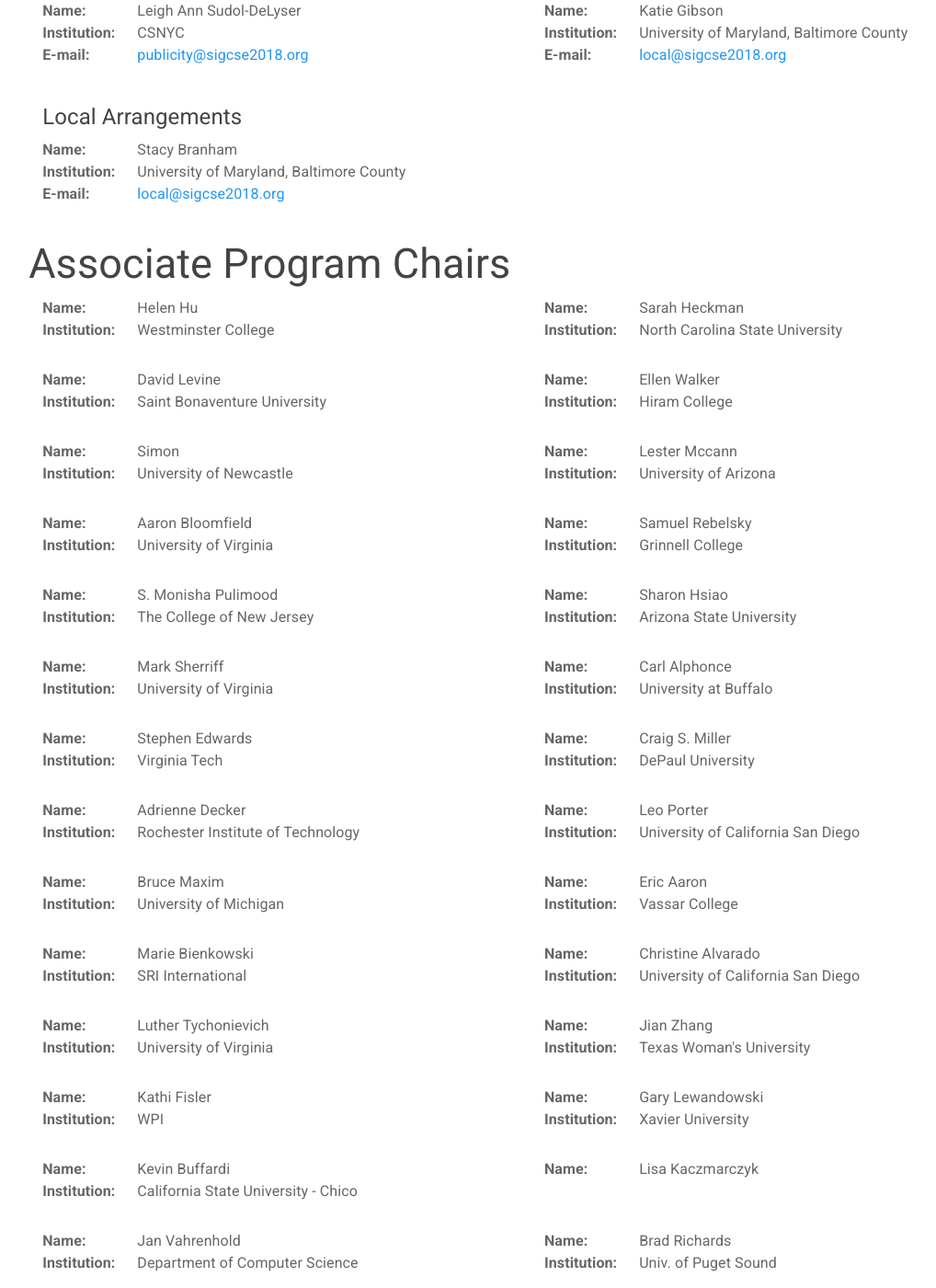
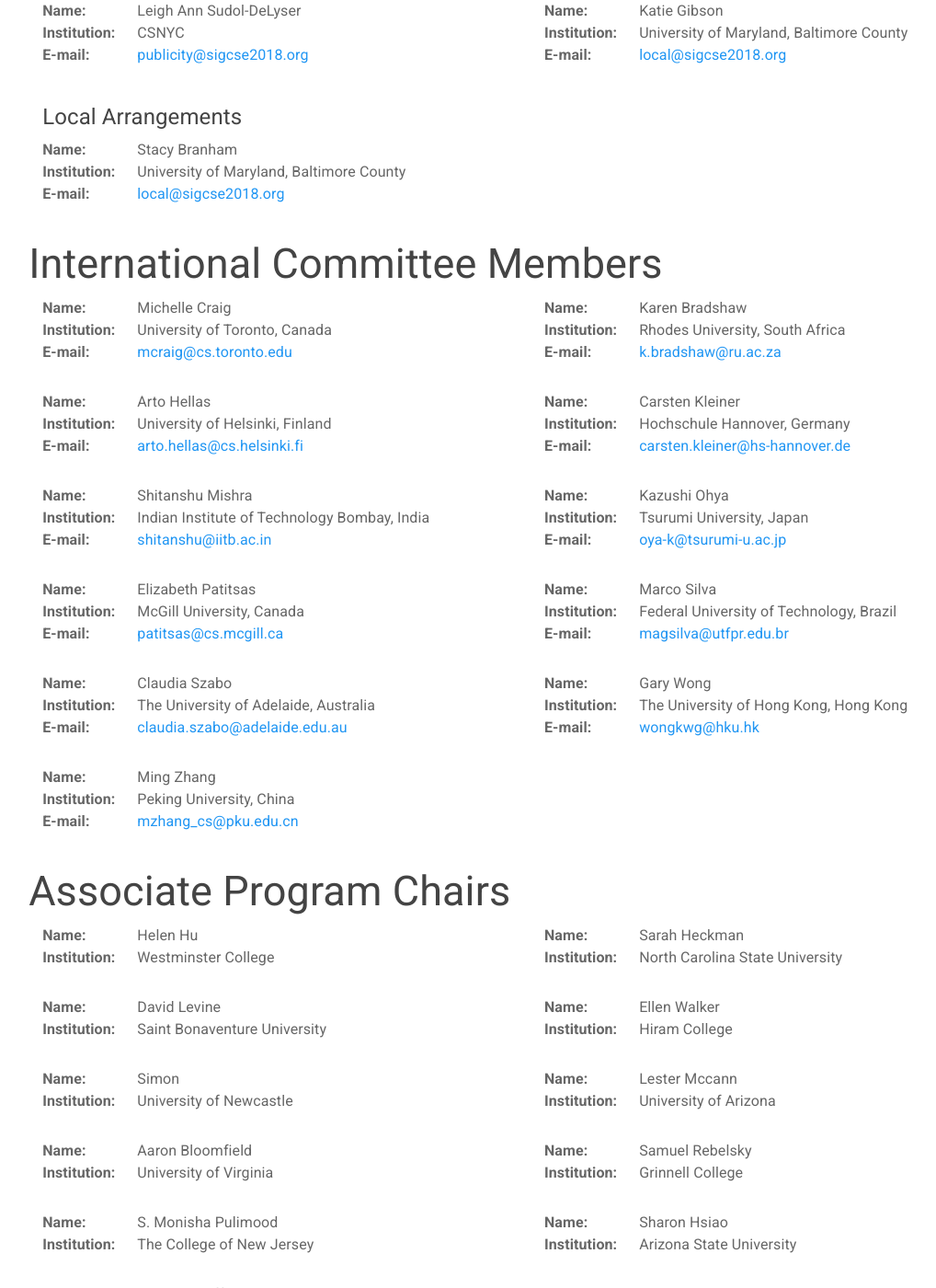
Before and after one commit to sigcsets/sigcse2018, a Jekyll site: the page built from info/committees.md, in a window 1280 px wide and 1400 px high, scrolled down 3592 px. Shown: the whole window at 92% size, without its empty margins (63-1081 px from the left). Built offline with Jekyll 4.4.1, drawn with Linux system fonts in a browser that asks for light colours.

Commit message:
update to international comm.

```diff
--- a/_data/committees.yaml
+++ b/_data/committees.yaml
@@ -228,59 +228,52 @@
     email: local@sigcse2018.org
 
 
-# - name: International Committee Members
-#   members:
-#     - name: "Craig Anslow"
-#       inst: "Middlesex University, United Kingdom"
-#       email: "c.anslow@mdx.ac.uk"
+- name: International Committee Members
+  members:
 
-#     - name: "Karen Bradshaw"
-#       inst: "Rhodes University, South Africa"
-#       email: "k.bradshaw@ru.ac.za"
+  - name: Michelle Craig
+    inst: University of Toronto, Canada
+    email: mcraig@cs.toronto.edu
 
-#     - name: "Paul Denny"
-#       inst: "The University of Auckland, New Zealand"
-#       email: "paul@cs.auckland.ac.nz"
+  - name: Karen Bradshaw
+    inst: Rhodes University, South Africa
+    email:	k.bradshaw@ru.ac.za
 
-#     - name: "Daniel Fokum"
-#       inst: "The University of the West Indies, Jamaica"
-#       email: "daniel.fokum@uwimona.edu.jm"
+  - name: Arto Hellas
+    inst: University of Helsinki, Finland
+    email: arto.hellas@cs.helsinki.fi
 
-#     - name: "Mehdi Jazayeri"
-#       inst: "University of Italian Switzerland, Switzerland"
-#       email: "mehdi.jazayeri@usi.ch"
+  - name: Carsten Kleiner
+    inst: Hochschule Hannover, Germany
+    email:	carsten.kleiner@hs-hannover.de
 
-#     - name: "Carsten Kleiner"
-#       inst: "Hochschule Hannover, Germany"
-#       email: "carsten.kleiner@hs-hannover.de"
+  - name: Shitanshu Mishra
+    inst: Indian Institute of Technology Bombay, India
+    email: shitanshu@iitb.ac.in
 
-#     - name: "Tsunenori Mine"
-#       inst: "Kyushu University, Japan"
-#       email: "mine@ait.kyushu-u.ac.jp"
+  - name: Kazushi Ohya
+    inst: Tsurumi University, Japan
+    email:	oya-k@tsurumi-u.ac.jp
 
-#     - name: "Kazushi Ohya"
-#       inst: "Tsurumi University, Japan"
-#       email: "oya-k@tsurumi-u.ac.jp"
+  - name: Elizabeth Patitsas
+    inst: McGill University, Canada
+    email:	patitsas@cs.mcgill.ca
 
-#     - name: "Marco Silva"
-#       inst: "Federal University of Technology, Brazil"
-#       email: "magsilva@utfpr.edu.br"
+  - name: Marco Silva
+    inst: Federal University of Technology, Brazil
+    email:	magsilva@utfpr.edu.br
 
-#     - name: "Ben Stephenson"
-#       inst: "University of Calgary, Canada"
-#       email: "bdstephe@ucalgary.ca"
+  - name: Claudia Szabo
+    inst: The University of Adelaide, Australia
+    email:	claudia.szabo@adelaide.edu.au
 
-#     - name: "Claudia Szabo"
-#       inst: "The University of Adelaide, Australia"
-#       email: "claudia.szabo@adelaide.edu.au"
+  - name: Gary Wong
+    inst: The University of Hong Kong, Hong Kong
+    email:	wongkwg@hku.hk
 
-#     - name: "Gary Wong"
-#       inst: "The University of Hong Kong, Hong Kong"
-#       email: "wongkwg@hku.hk"
-
-#     - name: "Ming Zhang"
-#       inst: "Peking University, China"
-#       email: "mzhang_cs@pku.edu.cn"
+  - name: Ming Zhang
+    inst: Peking University, China
+    email:	mzhang_cs@pku.edu.cn
 
 - name: Associate Program Chairs
   members:
```
